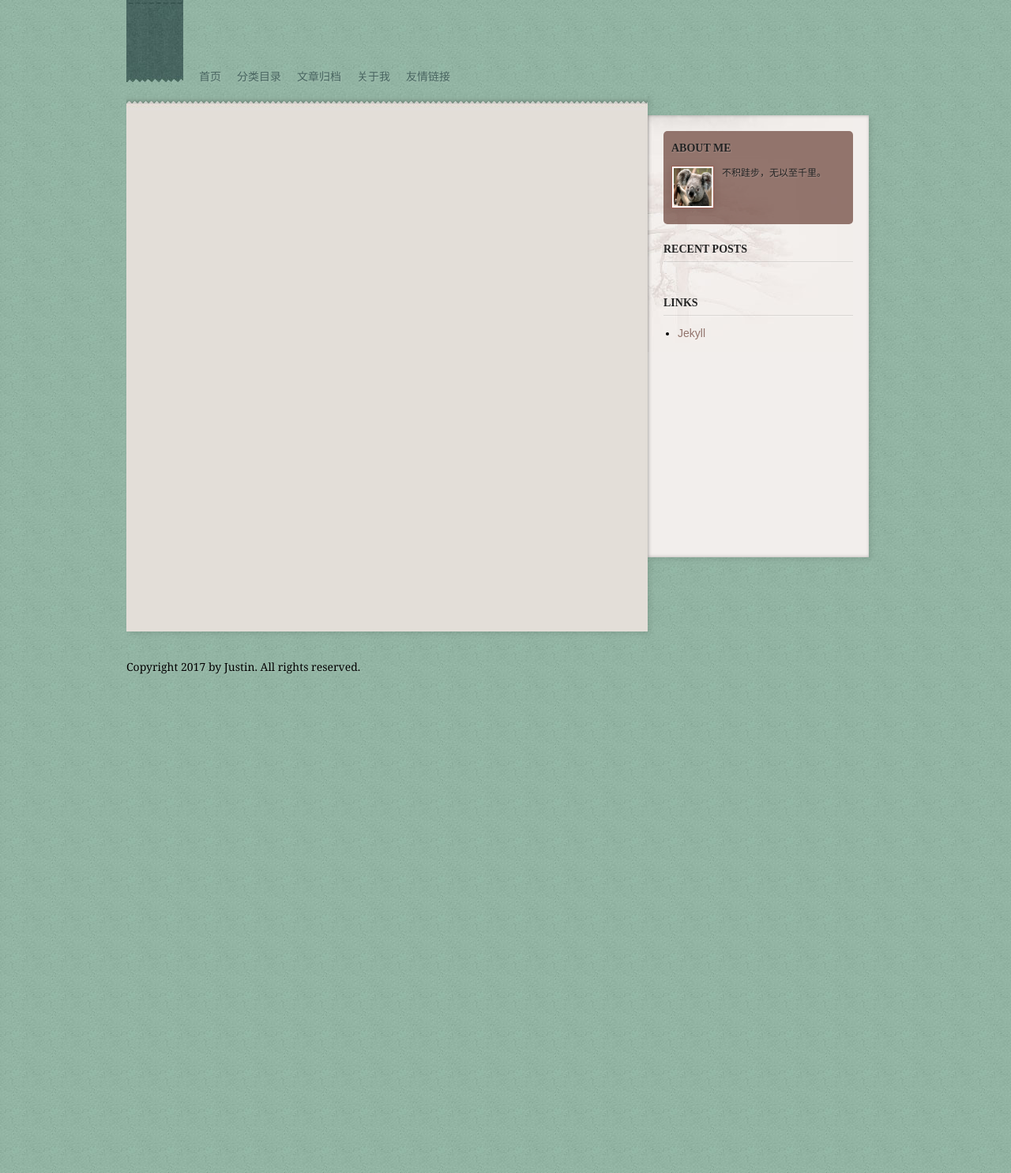
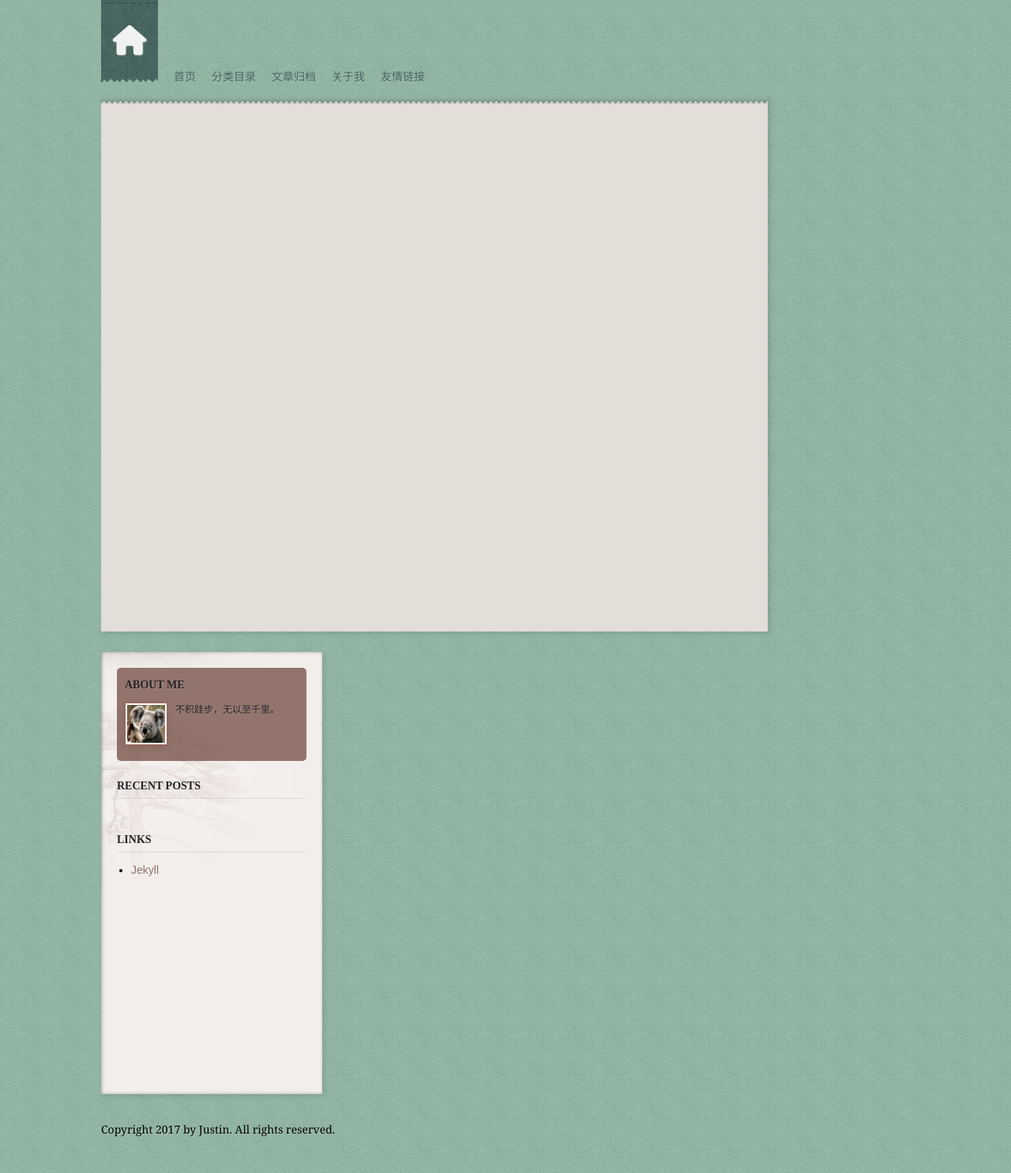
Before and after one commit to Justin-ZS/Justin-ZS.github.io, a Jekyll site: the page built from index.html, in a window 1280 px wide. Shown: the whole page at 79% size. Built offline with Jekyll 4.4.1, drawn with Linux system fonts in a browser that asks for light colours; nearby versions of some CDN libraries; the list of posts is cut into pages by our own code; before the commit the page ends 900 px from its top, so only the background shows below that.

Commit message:
change css and title

```diff
--- a/_layouts/default.html
+++ b/_layouts/default.html
@@ -23,7 +23,7 @@
         <div class="head fn-clear">
             <div class="header">
                 <h1 class="logo">
-                    <a href="{{ site.url }}"><i class="icon-anchor"></i></a>
+                    <a href="{{ site.url }}"><i class="fa fa-home" aria-hidden="true"></i></a>
                 </h1>
                 <nav class="nav">
                     <ul>
--- a/css/main.css
+++ b/css/main.css
@@ -48,7 +48,8 @@ a         { color: #91736b; text-decoration: none; }
     height: 120px;
 }
 .header {
-    width: 960px;
+    min-width: 960px;
+    width: 80%;
     height: 120px;
     margin: 0 auto;
 }
@@ -136,7 +137,8 @@ a         { color: #91736b; text-decoration: none; }
 }
 .container {
     position: relative;
-    width: 960px;
+    min-width: 960px;
+    width: 80%;
     height: auto;
     min-height: 500px;
     margin: 0 auto;
@@ -144,7 +146,8 @@ a         { color: #91736b; text-decoration: none; }
 
 .main {
     float: left;
-    width: 600px;
+    width: calc(100% - 240px);
+    min-width: 600px;
     padding: 40px 30px;
     min-height: 600px;
     height: auto;
@@ -730,7 +733,8 @@ a         { color: #91736b; text-decoration: none; }
     height: 100px;
 }
 .footer {
-    width: 960px;
+    min-width: 960px;
+    width: 80%;
     padding-top: 20px;
     height: 80px;
     margin: 0 auto;
--- a/index.html
+++ b/index.html
@@ -1,7 +1,6 @@
 ---
 layout: default
-title: Java Blog
-keywords: Java blog,Jekyll
+title: Home
 ---
 {% for post in paginator.posts %}
     <div class="article">
```
